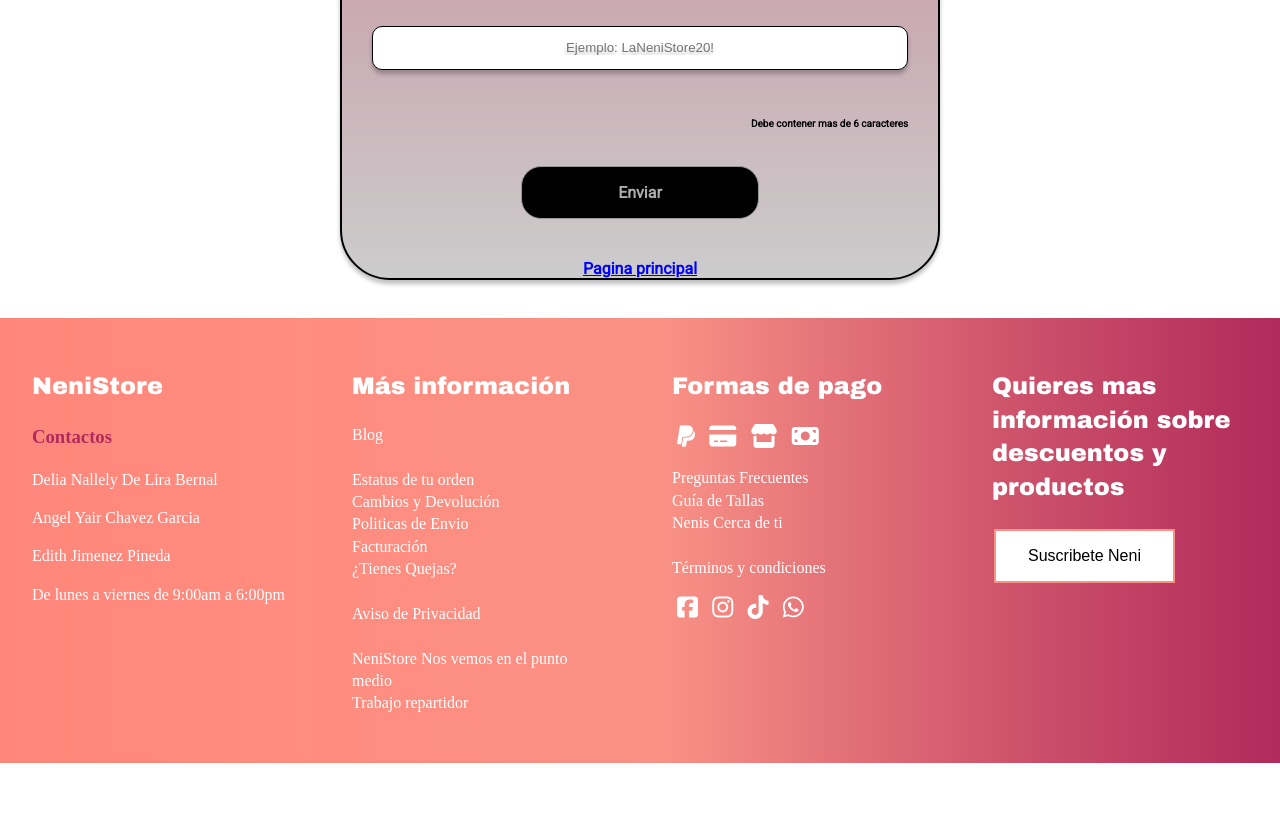
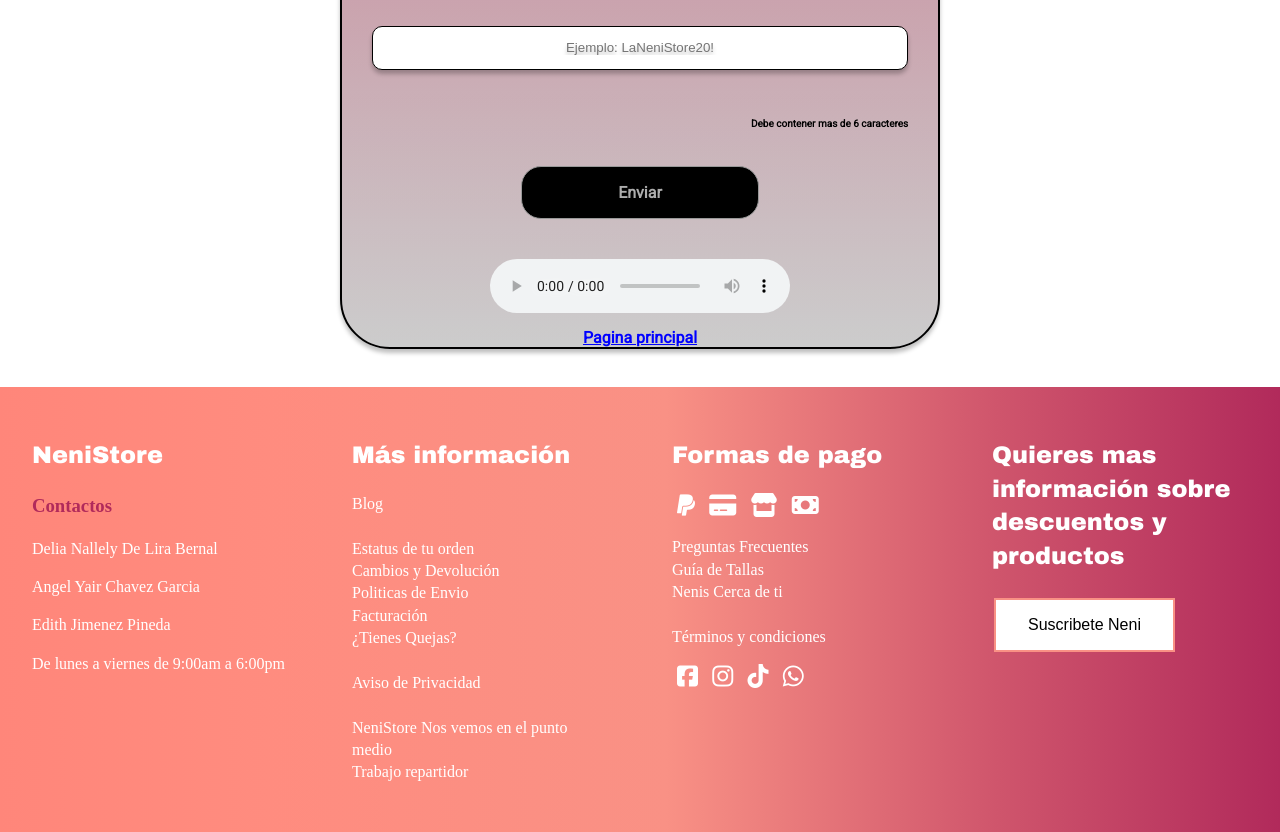
Before and after one commit to Delia13-23/NeniStore, a Python web app: template templates/signUp.html in a window 1280 px wide. Shown: the part 987-1819 px from the top of the page. Before the commit the page ends 1750 px from the top, so only its background shows below. Run offline with Jinja, Linux system fonts and the light colour scheme; the template is opened without the code that fills it, so the values that code supplies are empty; some libraries are stand-ins or nearby versions.

Commit message:
Audio en register

```diff
--- a/static/css/signUp.css
+++ b/static/css/signUp.css
@@ -137,3 +137,10 @@ form a{
     color: #0000FF;
 
 }
+
+audio{
+
+    margin-bottom: 15px;
+    align-self: center;
+
+}
--- a/templates/signUp.html
+++ b/templates/signUp.html
@@ -59,9 +59,15 @@
         <input type="password"  name="password" placeholder="Ejemplo: LaNeniStore20!" pattern=".{6,}" required><br><br>
         <label for="password" id="Warning"> Debe contener mas de 6 caracteres </label>
         <button id="BEnviar" type="submit" >Enviar</button>
+        <audio controls autoplay>
+            <source src="../static/audio/Bienvenida.mp3" type="audio/mpeg">
+            Your browser does not support the audio element.
+        </audio>
         <a href="index.html"> Pagina principal </a>
 
     </form>
+
+
     </main>
     <footer>
         <div class="grid_footer">
```
Also changed, not shown: 1 other file.
